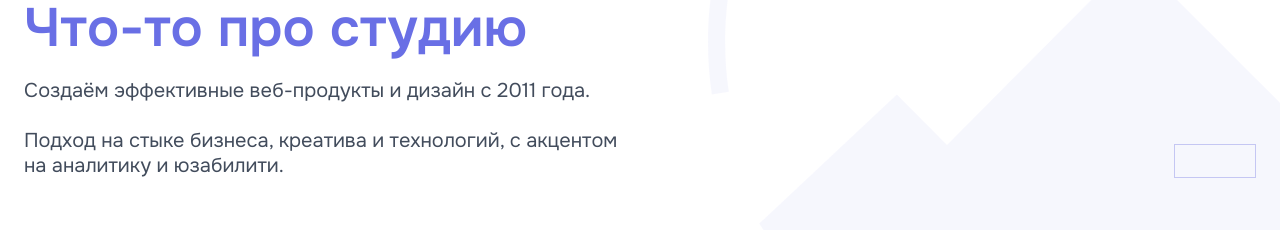
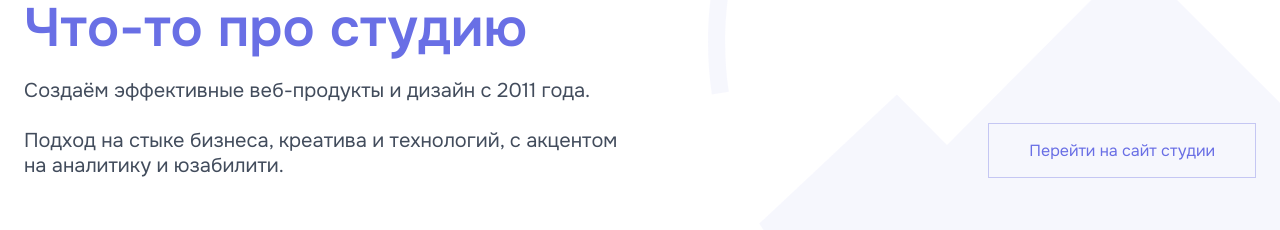
Before and after one commit to MiuraAruchomu/test-task-art-gorka, a Next.js app: page / in a window 1280 px wide. Shown: the part 1409-1639 px from the top of the page. Built offline with nearby package versions, Linux system fonts and the light colour scheme.

Commit message:
resolved conflicts

```diff
--- a/src/components/sections/aboutStudio/Header.tsx
+++ b/src/components/sections/aboutStudio/Header.tsx
@@ -2,6 +2,14 @@ import styles from './styles/header.module.scss';
 import UiButton from '@/components/ui/button/Button';
 
 export default function AboutStudioHeader() {
+  const handleClick = () => {
+    return window.open(
+      'https://artgorka.ru/',
+      '_blank',
+      'noopener, noreferrer',
+    );
+  };
+
   return (
     <div className={`${styles['about-studio-header']}`}>
       <div className={styles['about-studio-header__top']}>
@@ -16,19 +24,12 @@ export default function AboutStudioHeader() {
           на аналитику и юзабилити.
         </p>
       </div>
-      <UiButton type={'outline'} size={'medium'}>
-        <button
-          onClick={() =>
-            window.open(
-              'https://artgorka.ru/',
-              '_blank',
-              'noopener, noreferrer',
-            )
-          }
-        >
-          Перейти на сайт студии
-        </button>
-      </UiButton>
+      <UiButton
+        name={'Перейти на сайт студии'}
+        type={'outline'}
+        size={'medium'}
+        onClick={handleClick}
+      />
     </div>
   );
 }
```
